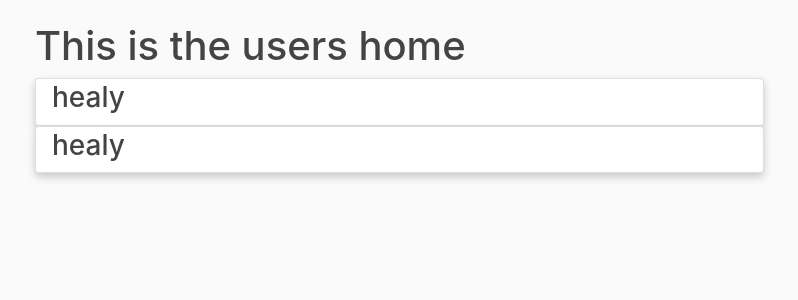
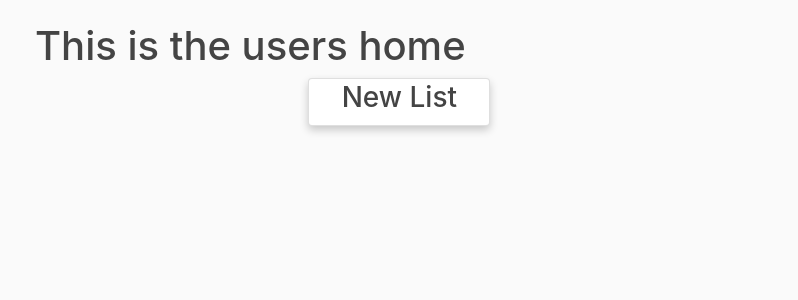
Before and after one commit to JHealy94/ToDo-List, a Flask app: page /home in a window 1280 px wide. Shown: the part 60-360 px from the top of the page, without its empty margins (51-849 px from the left). Run offline with Flask 2, Linux system fonts and the light colour scheme; a user stored in the database is signed in; data that the repository does not hold is empty; some libraries are stand-ins or nearby versions.

Commit message:
Added cards to the users home page that will show all their lists (if any) and a card that says new list that sends user to creating the site for a new list

```diff
--- a/todo/forms.py
+++ b/todo/forms.py
@@ -1,5 +1,5 @@
 from flask_wtf import FlaskForm
-from wtforms import StringField, PasswordField, SubmitField, BooleanField
+from wtforms import StringField, PasswordField, SubmitField, BooleanField, FieldList
 from wtforms.validators import DataRequired, Length, Email, EqualTo, ValidationError
 from todo.model import User
 
@@ -30,4 +30,5 @@ class LoginForm(FlaskForm):
 
 class ListForm(FlaskForm):
     title = StringField('Title', validators=[DataRequired()])
+    content = FieldList('Items', validators=[DataRequired()])
     submit = SubmitField('Done')
--- a/todo/routes.py
+++ b/todo/routes.py
@@ -1,6 +1,6 @@
 from flask import render_template, flash, url_for, redirect, request
 from todo import app, db, bcrypt
-from todo.forms import SignupForm, LoginForm
+from todo.forms import SignupForm, LoginForm, ListForm
 from todo.model import User, List, ListItem
 from flask_login import login_user, logout_user, current_user, login_required
 
@@ -17,7 +17,8 @@ def index():
 @app.route("/home")
 @login_required
 def home():
-    return render_template("home.html")
+    lists = List.query.filter_by(user_id=current_user.id)
+    return render_template("home.html", lists=lists)
 
 
 @app.route("/login", methods=["get", "post"])
@@ -68,3 +69,12 @@ def logout():
 @login_required
 def account():
     return render_template('account.html', title='Account')
+
+
+@app.route("/home/list")
+@login_required
+def editlist():
+    form = ListForm()
+    if form.validate_on_submit():
+        flash('Your list as been created!', 'success')
+    return render_template('list.html', title=list, form=form)
--- a/todo/static/style.css
+++ b/todo/static/style.css
@@ -84,6 +84,8 @@ a.article-title:hover {
 .card{
     box-shadow: 0 4px 8px 0 rgba(0, 0, 0, 0.2);
     transition: 0.3s;
+    width: 25%;
+    margin: auto;
 }
 
 .card:hover{
--- a/todo/templates/home.html
+++ b/todo/templates/home.html
@@ -1,14 +1,25 @@
 {% extends "header.html" %}
 {% block content %}
 <h1>This is the users home</h1>
-<div class = "card">
-    <div class = "container">
-        <h3> {{ current_user.name }}</h3>
+{% for userlist in lists %}
+    <div class = "card">
+        <div class = "container">
+            <h3> {{ userlist.title }}</h3>
+            {% with items=ListItem.query.filter_by(list_id=userlist.id) %}
+                {% if items %}
+                    {% for item in items %}
+                        <p>{{ item.content }}</p>
+                    {% endfor %}
+                {% endif %}
+            {% endwith %}
+        </div>
     </div>
-</div>
-<div class = "card">
-    <div class = "container">
-        <h3> {{ current_user.name }}</h3>
+{% endfor %}
+<a href="{{ url_for('editlist') }}">
+    <div class = "card">
+        <div class = "container", style="text-align:center;">
+            <h3>New List</h3>
+        </div>
     </div>
-</div>
+</a>
 {% endblock content %}
--- /dev/null
+++ b/todo/templates/list.html
@@ -0,0 +1,4 @@
+{% extends "header.html" %}
+{% block content %}
+<h1>This is the home</h1>
+{% endblock content %}
```
